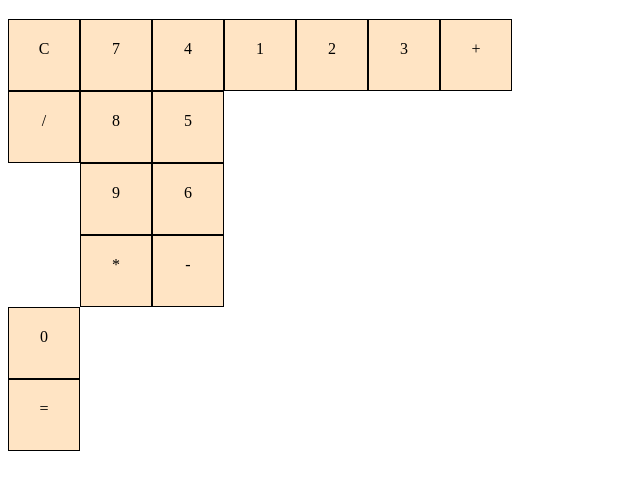
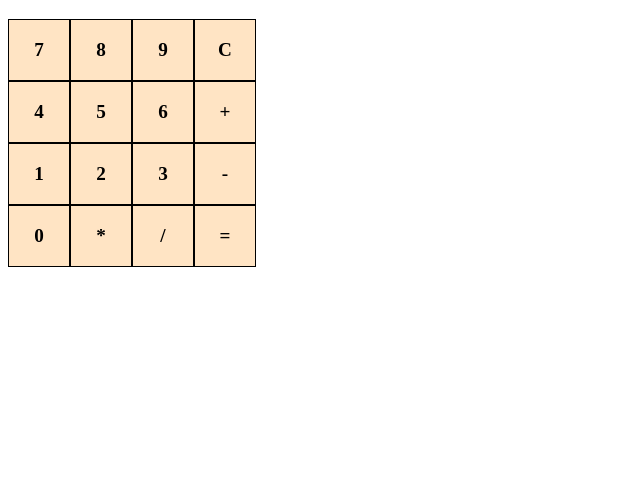
Before and after one commit to tanasegabrielw/TOP-Calculator, a plain HTML site: page index.html in a window 1280 px wide. Shown: the part 61-550 px from the top of the page, without its empty margins (0-640 px from the left). Drawn offline with Linux system fonts and the light colour scheme.

Commit message:
Made first version of the Calculator design

```diff
--- a/index.html
+++ b/index.html
@@ -11,31 +11,36 @@
     <h1>Calculator</h1>
 
     <div class="calculator">
-        <div class="rowOne">
-            <div class="key operator clear">C</div>
-            <div class="key operator divide">/</div>
-        </div>
+
         <div class="rowTwo">
             <div class="key seven">7</div>
-            <div class="key eight">8</div>
-            <div class="key nine">9</div>
-            <div class="key operator multiply">*</div>
+            <div class="key four">4</div>
+            <div class="key one">1</div>
+            <div class="key zero">0</div>
+
         </div>
         <div class="rowThree">
-            <div class="key four">4</div>
+
+            <div class="key eight">8</div>
             <div class="key five">5</div>
+            <div class="key two">2</div>
+            <div class="key operator multiply">*</div>
+
+        </div>
+        <div class="rowFour">
+
+            <div class="key nine">9</div>
             <div class="key six">6</div>
-            <div class="key operator substract">-</div>
-        </div>
-        <div class="rowFour"></div>
-            <div class="key one">1</div>
-            <div class="key two">2</div>
             <div class="key three">3</div>
-            <div class="key operator add">+</div>
+            <div class="key operator divide">/</div>
+
         </div>
         <div class="rowFive">
-            <div class="key zero">0</div>
+            <div class="key operator clear">C</div>
+            <div class="key operator add">+</div>
+            <div class="key operator substract">-</div>
             <div class="key operator equals">=</div>
+
         </div>
     </div>
 
--- a/styles.css
+++ b/styles.css
@@ -1,18 +1,23 @@
 .calculator{
 
     display: flex;
-    flex-wrap: wrap;
+    font-size: larger;
+    text-align: center;
+    font-weight: bold;
+
 }
 
 
 
 .key{
 
-    padding: 20px;
+    padding:10px;
+    margin:0;
     background-color: bisque;
     border: 1px black solid;
-    width: 30px;
-    height: 30px;
+    width: 40px;
+    height: 40px;
     text-align: center;
+    line-height: 40px;
 
 }
```
